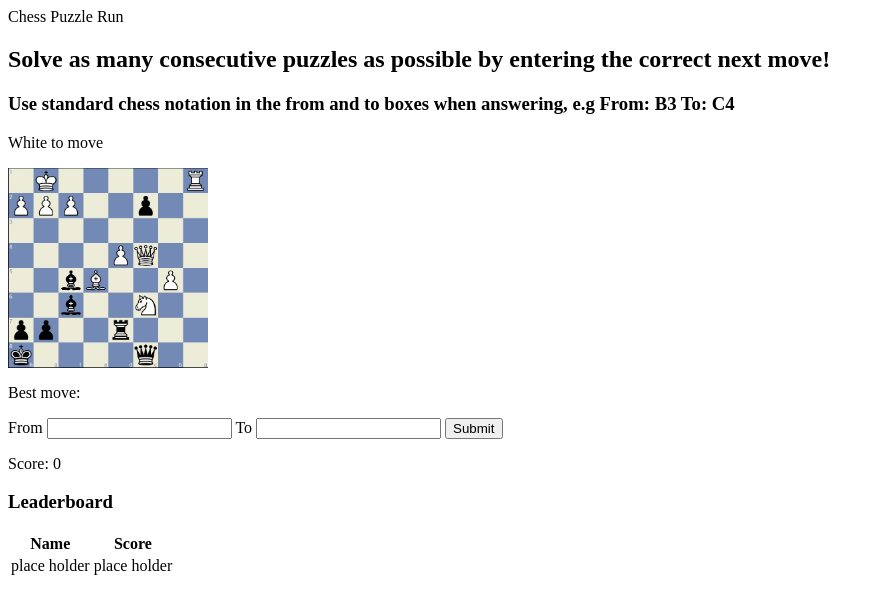
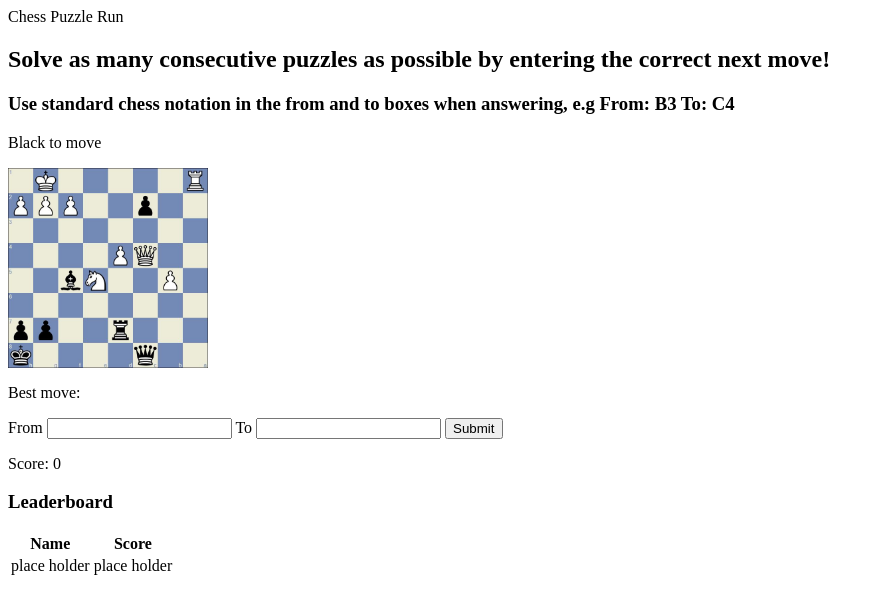
Before and after one commit to StephenB117/pp2-chess, a plain HTML site: page index.html in a window 1280 px wide. Shown: the whole page, without its empty margins (0-883 px from the left). Drawn offline with Linux system fonts and the light colour scheme.

Commit message:
feat: function now tells the player which side is to play

```diff
--- a/assets/js/script.js
+++ b/assets/js/script.js
@@ -1,5 +1,8 @@
-document.addEventListener("DOMContentLoaded", generatePuzzle)
-document.getElementById("submit-answer").addEventListener("click", checkAnswer);
+document.addEventListener("DOMContentLoaded", function (){
+    generatePuzzle();
+    checkColorToPlay();
+})
+document.getElementById("submit-answer").addEventListener("click", checkColorToPlay);
 
 /**
  * Generates the puzzle for the user.
@@ -51,6 +54,14 @@ function resetGame() {
 /**
  * Checks which side is to play white or black.
  */
-function checkPlayerTurn () {
+function checkColorToPlay () {
+    let colorToPlay = document.getElementById("color-to-move");
+    let puzzleLink = document.getElementById("chess-image").innerHTML.charAt(24);
 
+    if (puzzleLink === "W") {
+        colorToPlay.innerText = "White";
+    }
+    else {
+        colorToPlay.innerText = "Black";
+    };
 }
--- a/index.html
+++ b/index.html
@@ -15,7 +15,7 @@
             <h3>Use standard chess notation in the from and to boxes when answering, e.g From: B3 To: C4 </h3>
         </div>
         <div class="side-to-move">
-            <p><span id="color-to-move">White</span> to move </p>
+            <p><span id="color-to-move"></span> to move </p>
         </div>
         <div id="chess-image"></div>
         <div class="move-input">
```
